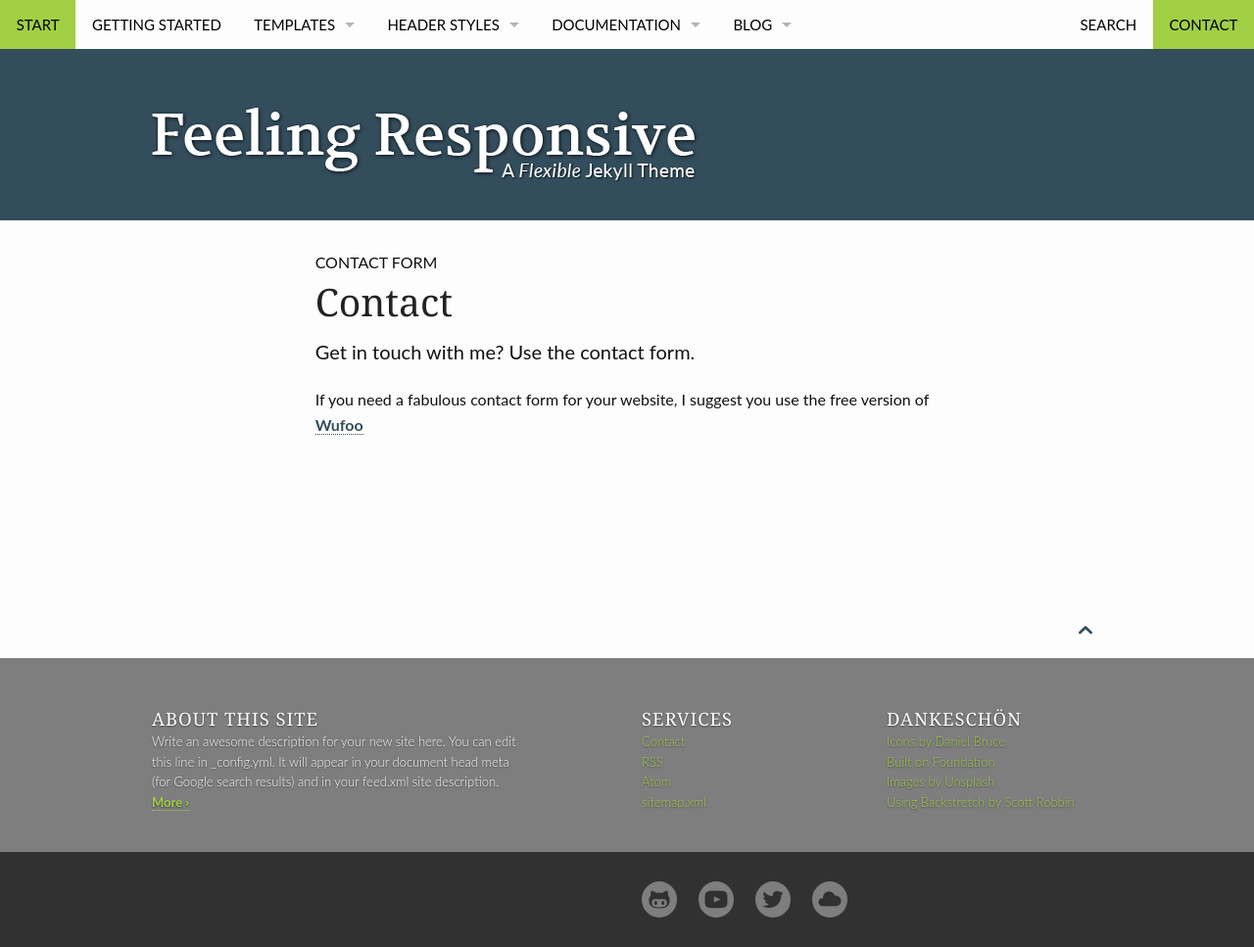
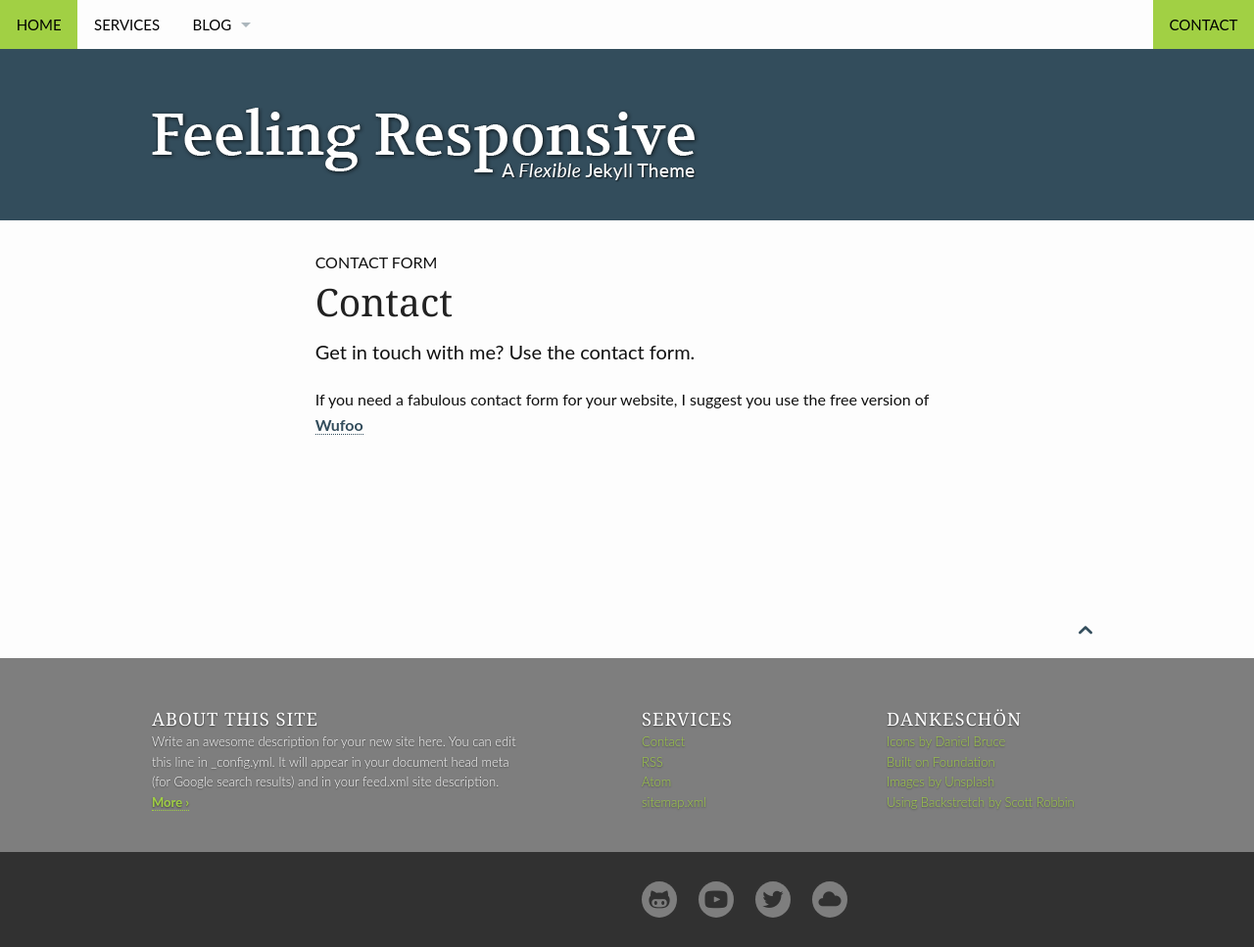
Before and after one commit to shahid21st/oddsides-site, a Jekyll site: the page built from pages/contact.md, in a window 1280 px wide. Shown: the whole page at 98% size. Built offline with Jekyll 4.4.1, drawn with Linux system fonts in a browser that asks for light colours; part of the change alters nothing that is shown.

Commit message:
Stripped down site

```diff
--- a/_config.yml
+++ b/_config.yml
@@ -25,7 +25,7 @@ description: >- # this means to ignore newlines until "baseurl:"
   line in _config.yml. It will appear in your document head meta (for
   Google search results) and in your feed.xml site description.
 domain: shahid21st.github.io
-baseurl: /oddsides-site/ # the subpath of your site, e.g. /blog
+baseurl: /oddsides-site # the subpath of your site, e.g. /blog
 url: https://shahid21st.github.io # the base hostname & protocol for your site, e.g. http://example.com
 urlimg: /images/
 twitter_username: jekyllrb
--- a/_data/navigation.yml
+++ b/_data/navigation.yml
@@ -1,63 +1,67 @@
-- title: Start
+- title: Home
   url: "/"
   side: left
 
-- title: Getting Started
-  url: "/getting-started/"
+- title: Services
+  url: "/services/"
   side: left
 
-- title: "Templates"
-  url: "/design/"
-  side: left
-  dropdown:
-  - title: "Grid & Colors"
-    url: "/design/grid/"
-  - title: "Typography"
-    url: "/design/typography/typography/"
-  - title: "Page/Post"
-    url: "/design/page/"
-  - title: "Post-Left-Sidebar"
-    url: "/design/post-left-sidebar/"
-  - title: "Post-Right-Sidebar"
-    url: "/design/post-right-sidebar/"
-  - title: "Page Full-Width"
-    url: "/design/page-fullwidth/"
-  - title: "Blog-Page"
-    url: "/blog/"
-  - title: "Video"
-    url: "/design/video/"
-  - title: "Gallery"
-    url: "/design/gallery/"
-  - title: "Portfolio"
-    url: "/design/portfolio/"
+# - title: Getting Started
+#   url: "/getting-started/"
+#   side: left
 
-- title: "Header Styles"
-  url: "/headers/"
-  side: left
-  dropdown:
-  - title: "Header with Full-Width-Image"
-    url: "/design/header-full-width-image/"
-  - title: "Header with Image and Pattern"
-    url: "/design/header-image-pattern/"
-  - title: "Header with image and color"
-    url: "/design/header-image-color/"
-  - title: "Header Only With Logo"
-    url: "/design/header-logo-only/"
-  - title: "Header With Text"
-    url: "/design/header-with-text/"
-  - title: "No Header"
-    url: "/design/no-header/"
-  - title: "No Header but Image"
-    url: "/design/no-header-but-image/"
+# - title: "Templates"
+#   url: "/design/"
+#   side: left
+#   dropdown:
+#   - title: "Grid & Colors"
+#     url: "/design/grid/"
+#   - title: "Typography"
+#     url: "/design/typography/typography/"
+#   - title: "Page/Post"
+#     url: "/design/page/"
+#   - title: "Post-Left-Sidebar"
+#     url: "/design/post-left-sidebar/"
+#   - title: "Post-Right-Sidebar"
+#     url: "/design/post-right-sidebar/"
+#   - title: "Page Full-Width"
+#     url: "/design/page-fullwidth/"
+#   - title: "Blog-Page"
+#     url: "/blog/"
+#   - title: "Video"
+#     url: "/design/video/"
+#   - title: "Gallery"
+#     url: "/design/gallery/"
+#   - title: "Portfolio"
+#     url: "/design/portfolio/"
 
-- title: Documentation
-  url: "/documentation/"
-  side: left
-  dropdown:
-  - title: "Changelog"
-    url: "/changelog/"
-  - title: "Roadmap"
-    url: "/roadmap/"
+# - title: "Header Styles"
+#   url: "/headers/"
+#   side: left
+#   dropdown:
+#   - title: "Header with Full-Width-Image"
+#     url: "/design/header-full-width-image/"
+#   - title: "Header with Image and Pattern"
+#     url: "/design/header-image-pattern/"
+#   - title: "Header with image and color"
+#     url: "/design/header-image-color/"
+#   - title: "Header Only With Logo"
+#     url: "/design/header-logo-only/"
+#   - title: "Header With Text"
+#     url: "/design/header-with-text/"
+#   - title: "No Header"
+#     url: "/design/no-header/"
+#   - title: "No Header but Image"
+#     url: "/design/no-header-but-image/"
+
+# - title: Documentation
+#   url: "/documentation/"
+#   side: left
+#   dropdown:
+#   - title: "Changelog"
+#     url: "/changelog/"
+#   - title: "Roadmap"
+#     url: "/roadmap/"
 
 - title: Blog
   url: "/blog/"
@@ -66,9 +70,9 @@
   - title: "Blog Archive"
     url: "/blog/archive/"
 
-- title: "Search"
-  url: "/search/"
-  side: right
+# - title: "Search"
+#   url: "/search/"
+#   side: right
 
 - title: "Contact"
   url: "/contact/"
```
